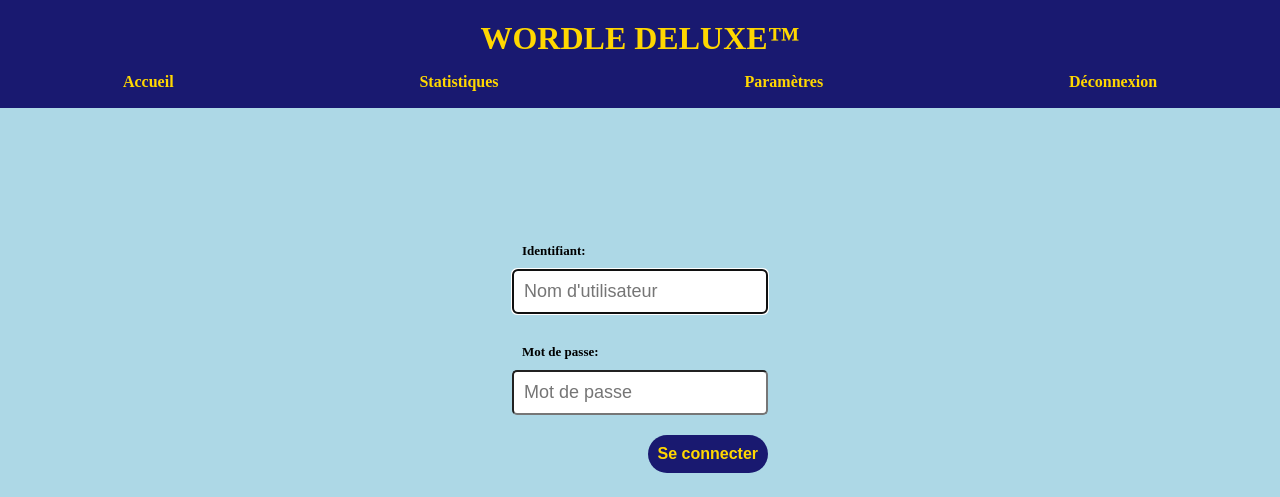
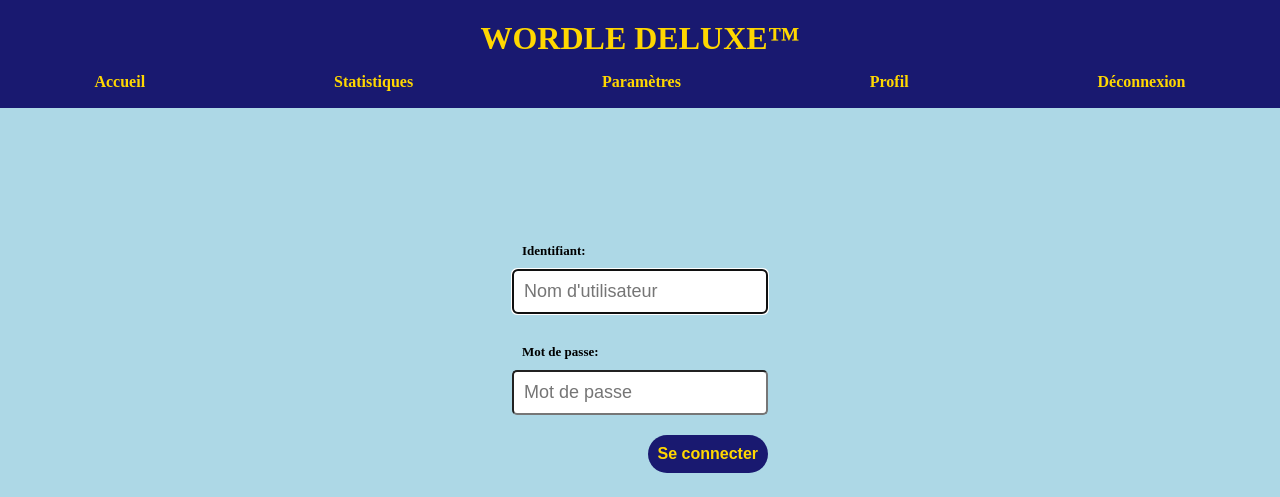
Before and after one commit to adrienchristiaen/WordleSolveurWeb, a Flask app: page /connexion in a window 1280 px wide. Shown: the top 497 px of the page. Run offline with Flask 2, Linux system fonts and the light colour scheme; a user stored in the database is signed in.

Commit message:
Ajout profil

```diff
--- a/web/app.py
+++ b/web/app.py
@@ -348,7 +348,7 @@ def stat():
     else:
         taux_vict=str((nb_vict/nb_parties)*100)+"%"
     xp=info[6]
-    lvl = level_function(xp)
+    lvl = get_level(xp)
 
     #Tracer courbe
     histo=[]
@@ -425,8 +425,7 @@ def inscription():
         email = request.form.get("email")
         #Encodage du mot de passe
         password = hashlib.sha224(bytes(password,encoding='utf-8')).hexdigest()
-        #Connexion base de données
-        con = sqlite3.connect('wordle.sql')
+        #Connexion base de données•••••••••••••••
         cur = con.cursor()
         #Vérification de l'unicité de l'utilisateur
         req = cur.execute("SELECT COUNT(Nom_utilisateur) FROM Utilisateur WHERE Nom_utilisateur = (?)", ([username]))
@@ -512,3 +511,18 @@ def deconnexion():
     return redirect("accueil")
 
 # +++++++++++++++++++++++++++++++++++++++++++++++++++++++++++++++++++++++++++++++++++++++++++++++++++
+
+#Profil
+@app.route("/profil")
+@login_required
+def profil():
+    #Connexion BD
+    con=sqlite3.connect('wordle.sql')
+    cur = con.cursor()
+    #Expérience joueur
+    req = cur.execute("SELECT Email, Experience FROM Utilisateur WHERE Nom_utilisateur = (?)", ([session['username']]))
+    elements = req.fetchall()
+    email, xp = elements[0][0], elements[0][1]
+    #Calcul niveau joueur
+    lvl = get_level(xp)
+    return render_template('profil.html', email=email, lvl=lvl)
--- a/web/fonctions_experience.py
+++ b/web/fonctions_experience.py
@@ -1,4 +1,4 @@
-def level_function(xp):
+def get_level(xp):
     return int((xp//100)**(1/2) + 1)
 
 # def updatelevel(xp):
--- a/web/templates/index.html
+++ b/web/templates/index.html
@@ -22,9 +22,10 @@
                 <li><a href="statistiques">Statistiques</a></li>
                 <li><a href="parametres">Paramètres</a></li>
                 {% if not current_user.is_authenticated %}
-                <li><a href="connexion">Connexion</a></li>
-                <li><a href="inscription">Inscription</a></li>
+                    <li><a href="connexion">Connexion</a></li>
+                    <li><a href="inscription">Inscription</a></li>
                 {% else %}
+                    <li><a href="profil">Profil</a></li>
                     <li><a href="deconnexion">Déconnexion</a></li>
                 {% endif %}
             </ul>
```
